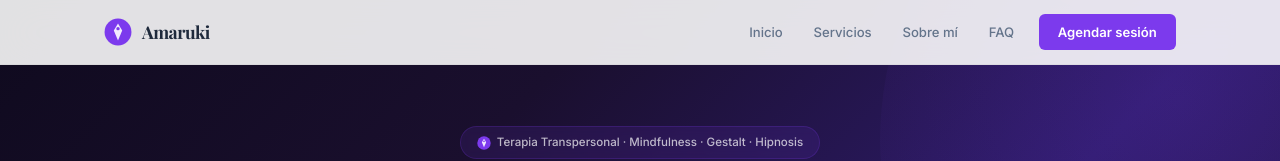
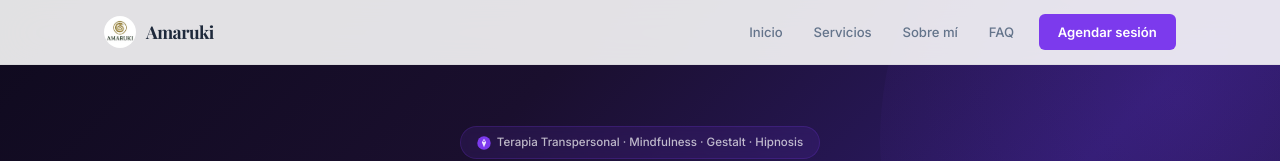
Before and after one commit to Petri314/amaruki, a plain HTML site: page index.html in a window 1280 px wide. Shown: the top 161 px of the page. Drawn offline with nearby package versions, Linux system fonts and the light colour scheme; a web font is replaced by a local one.

Commit message:
💜 Logo real en la barra de navegación

```diff
--- a/index.html
+++ b/index.html
@@ -22,11 +22,7 @@
   <nav class="nav" id="nav">
     <div class="nav-inner">
       <a href="#" class="nav-brand">
-        <svg class="nav-logo" width="28" height="28" viewBox="0 0 100 100" fill="none" xmlns="http://www.w3.org/2000/svg">
-          <circle cx="50" cy="50" r="48" fill="#7C3AED"/>
-          <path d="M50 20 L65 45 L50 80 L35 45 Z" fill="white" opacity="0.9"/>
-          <circle cx="50" cy="38" r="6" fill="#7C3AED"/>
-        </svg>
+        <img src="images/logo.jpg" alt="Amaruki" class="nav-logo-img" />
         <span class="nav-name">Amaruki</span>
       </a>
       <div class="nav-links" id="navLinks">
--- a/styles.css
+++ b/styles.css
@@ -98,8 +98,11 @@ button { font-family: inherit; cursor: pointer; border: none; background: none;
 }
 
 .nav-brand { display: flex; align-items: center; gap: 10px; flex-shrink: 0; }
-.nav-logo { transition: transform 0.3s; }
-.nav-brand:hover .nav-logo { transform: rotate(-10deg) scale(1.05); }
+.nav-logo-img {
+  width: 32px; height: 32px; border-radius: 50%;
+  object-fit: cover; transition: transform 0.3s;
+}
+.nav-brand:hover .nav-logo-img { transform: scale(1.1); }
 .nav-name {
   font-size: 1.1rem; font-weight: 700; letter-spacing: -0.03em;
   color: var(--text); font-family: var(--font-display);
```
